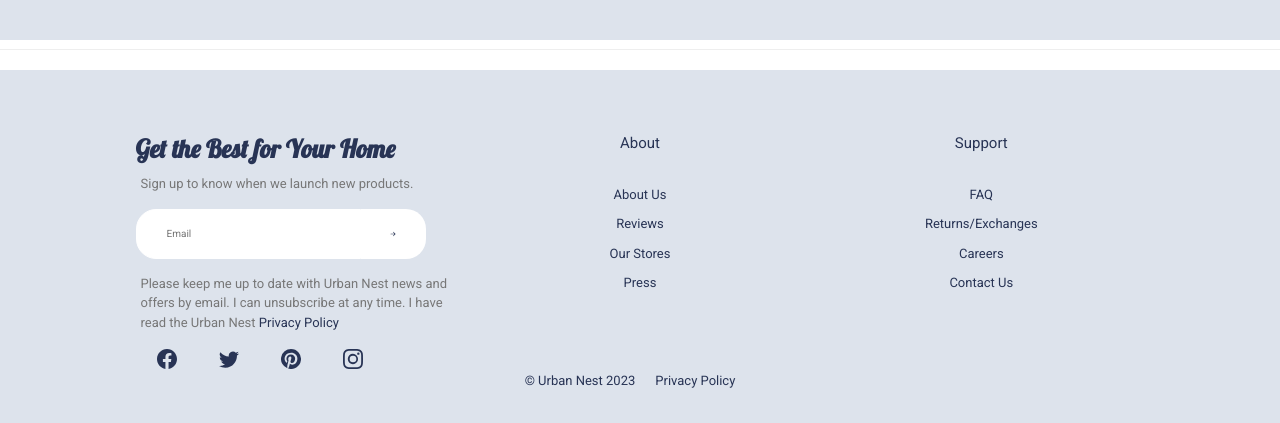
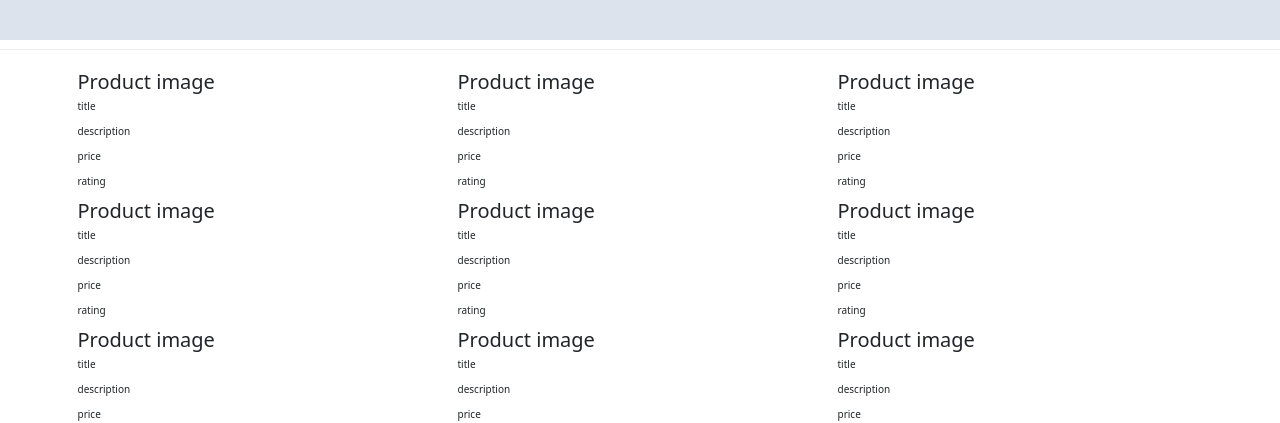
Before and after one commit to WeCodeStore/ui, a React (Create React App) app: page /shop in a window 1280 px wide. Shown: the part 384-807 px from the top of the page. Built offline with nearby package versions, Linux system fonts and the light colour scheme.

Commit message:
added shop view container

```diff
--- /dev/null
+++ b/src/components/Product.js
@@ -0,0 +1,11 @@
+export default function Product() {
+  return (
+    <div>
+      <h2>Product image</h2>
+      <p>title</p>
+      <p>description</p>
+      <p>price</p>
+      <p>rating</p>
+    </div>
+  );
+}
--- a/src/pages/PageContainer.jsx
+++ b/src/pages/PageContainer.jsx
@@ -2,6 +2,7 @@
 import HomeViewComponent from "../components/HomeViewComponent";
 import Footer from "../components/Footer/Footer";
 import Header from "../components/Header/Header";
+import ShopViewContainer from "./ShopViewContainer";
 
 const PageContainer = () => {
   return (
@@ -12,8 +13,10 @@
         </div>
         <Routes>
           <Route path="/" element={<HomeViewComponent />}></Route>
+          <Route path="/shop" element={<ShopViewContainer />}></Route>
         </Routes>
         <Footer />
+        {/* <ShopViewContainer /> */}
       </div>
     </BrowserRouter>
   );
--- /dev/null
+++ b/src/pages/ShopViewContainer.js
@@ -0,0 +1,34 @@
+import { Container, Row, Col } from "react-bootstrap";
+import Product from "../components/Product";
+
+const ShopViewContainer = () => {
+  return (
+    <div>
+      <Container>
+        <Row>
+          {Array.from({ length: 3 }, (_, i) => (
+            <Col key={i}>
+              <Product />
+            </Col>
+          ))}
+        </Row>
+        <Row>
+          {Array.from({ length: 3 }, (_, i) => (
+            <Col key={i}>
+              <Product />
+            </Col>
+          ))}
+        </Row>
+        <Row>
+          {Array.from({ length: 3 }, (_, i) => (
+            <Col key={i}>
+              <Product />
+            </Col>
+          ))}
+        </Row>
+      </Container>
+    </div>
+  );
+};
+
+export default ShopViewContainer;
```
Also changed, not shown: src/components/Header/Header.jsx (+18 -12 lines).
